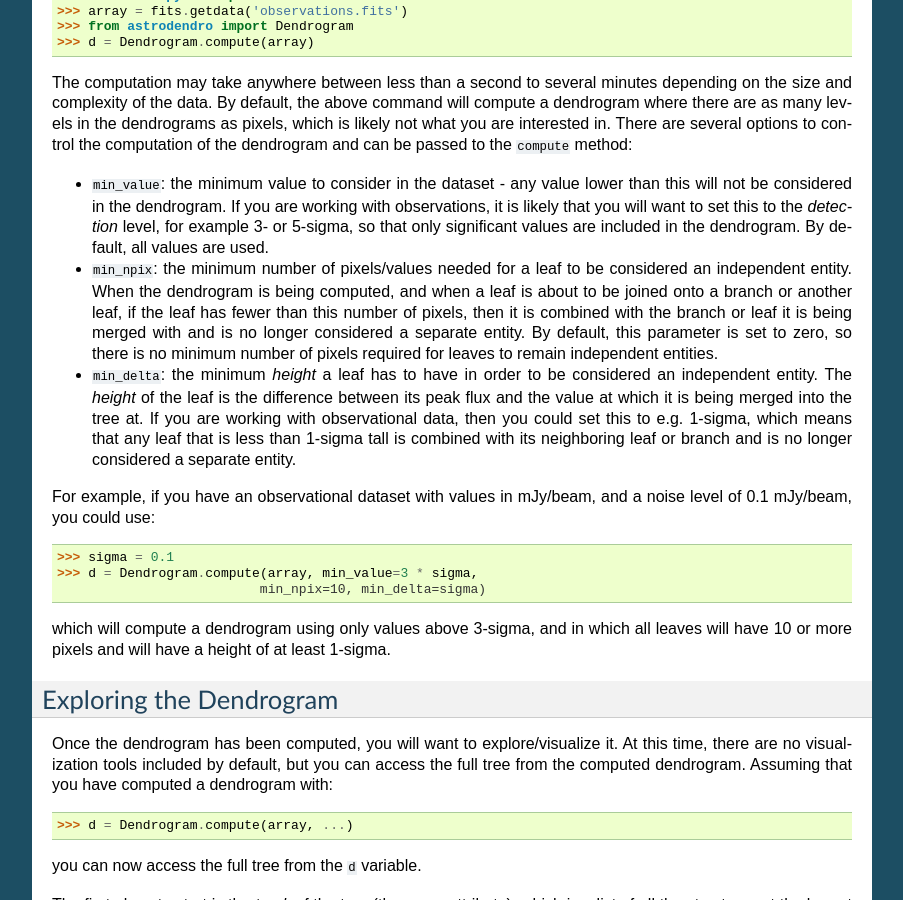
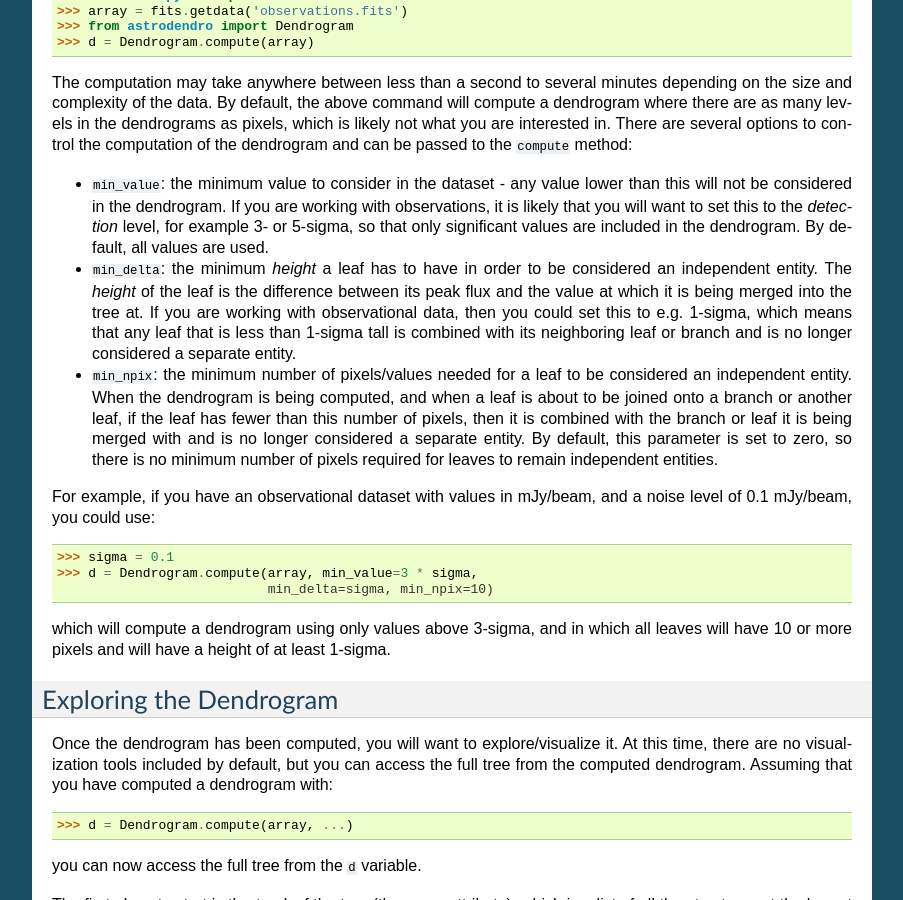
Before and after one commit to dendrograms/astrodendro, a Sphinx documentation site: the page built from docs/using.rst, in a window 1280 px wide and 900 px high, scrolled down 368 px. Shown: the whole window, without its empty margins (198-1101 px from the left). Built offline with Sphinx 7.4.7, drawn with Linux system fonts in a browser that asks for light colours; some of the changed lines change nothing that is shown.

Commit message:
Changed order of arguments mentioned in docs to match method signature

```diff
--- a/docs/using.rst
+++ b/docs/using.rst
@@ -34,6 +34,14 @@ passed to the ``compute`` method:
   `detection` level, for example 3- or 5-sigma, so that only significant
   values are included in the dendrogram. By default, all values are used.
 
+* ``min_delta``: the minimum `height` a leaf has to have in order to be
+  considered an independent entity. The `height` of the leaf is the difference
+  between its peak flux and the value at which it is being merged into the
+  tree at. If you are working with observational data, then you could set this
+  to e.g. 1-sigma, which means that any leaf that is less than 1-sigma tall is
+  combined with its neighboring leaf or branch and is no longer considered a
+  separate entity.
+
 * ``min_npix``: the minimum number of pixels/values needed for a leaf to be
   considered an independent entity. When the dendrogram is being computed,
   and when a leaf is about to be joined onto a branch or another leaf, if the
@@ -42,20 +50,12 @@ passed to the ``compute`` method:
   separate entity. By default, this parameter is set to zero, so there is no
   minimum number of pixels required for leaves to remain independent entities.
 
-* ``min_delta``: the minimum `height` a leaf has to have in order to be
-  considered an independent entity. The `height` of the leaf is the difference
-  between its peak flux and the value at which it is being merged into the
-  tree at. If you are working with observational data, then you could set this
-  to e.g. 1-sigma, which means that any leaf that is less than 1-sigma tall is
-  combined with its neighboring leaf or branch and is no longer considered a
-  separate entity.
-
 For example, if you have an observational dataset with values in mJy/beam, and
 a noise level of 0.1 mJy/beam, you could use::
 
    >>> sigma = 0.1
    >>> d = Dendrogram.compute(array, min_value=3 * sigma,
-                             min_npix=10, min_delta=sigma)
+                              min_delta=sigma, min_npix=10)
 
 which will compute a dendrogram using only values above 3-sigma, and in which
 all leaves will have 10 or more pixels and will have a height of at least
```
